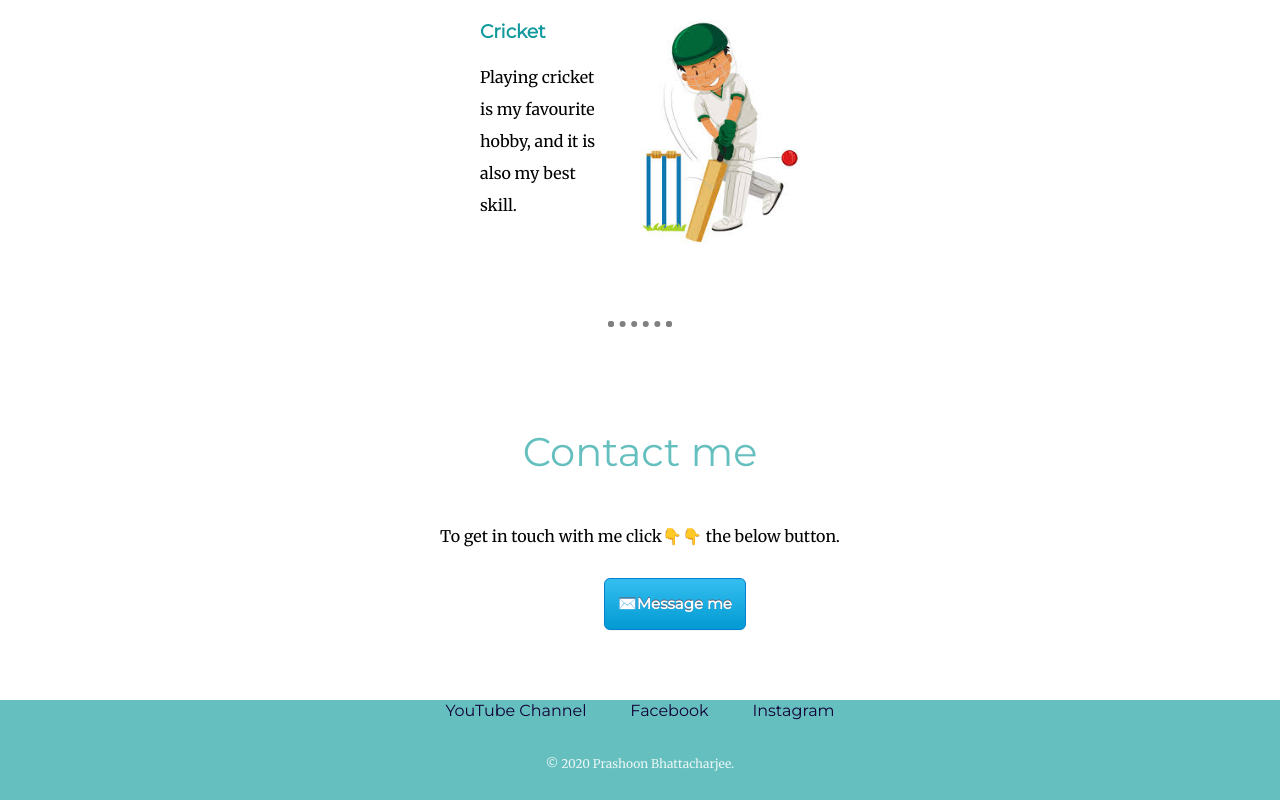
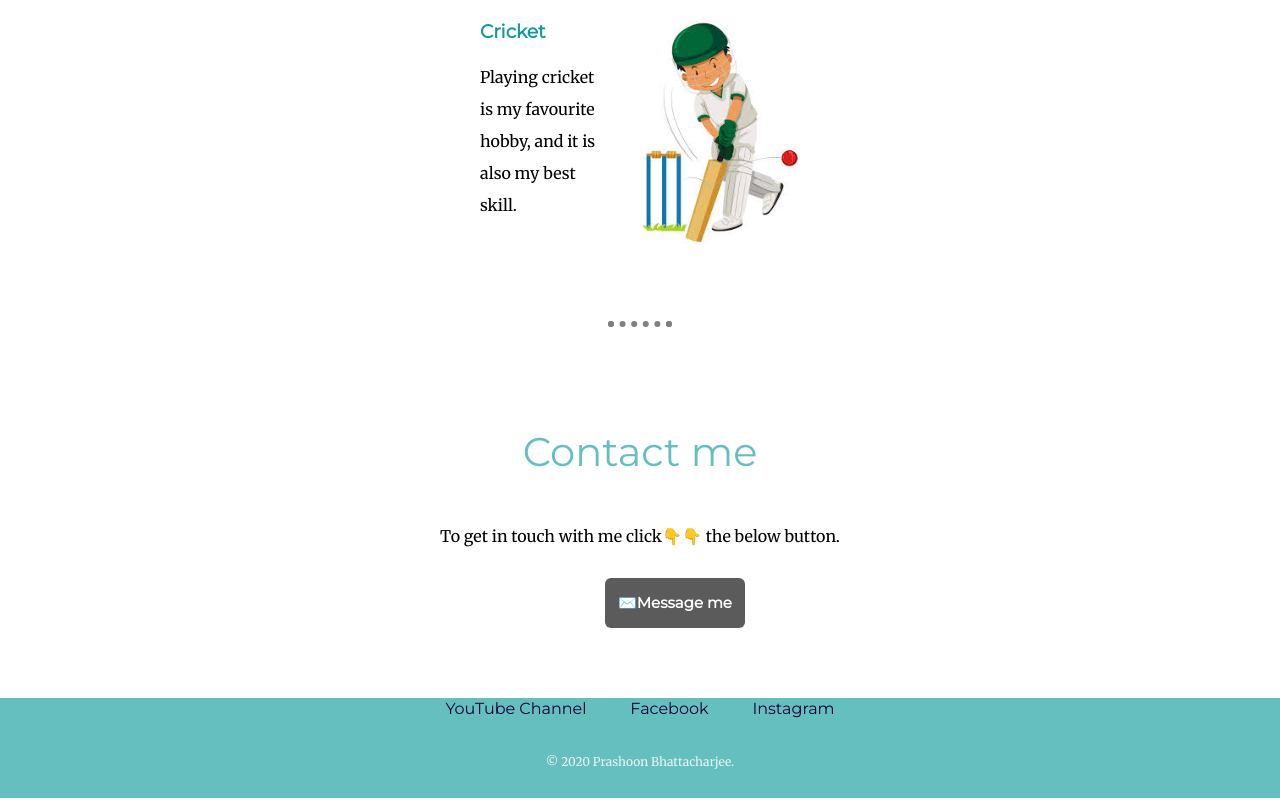
Before and after one commit to Prashoon123/Mywebsite, a plain HTML site: page index.html in a window 1280 px wide. Shown: the part 1807-2607 px from the top of the page. Drawn offline with Linux system fonts and the light colour scheme.

Commit message:
Add files via upload

```diff
--- a/css/styles.css
+++ b/css/styles.css
@@ -9,7 +9,7 @@ hr {
   border: dotted grey 6px;
   border-bottom: none;
   width: 4%;
-margin: 100px auto;
+  margin: 100px auto;
 }
 
 .intro {
@@ -119,27 +119,9 @@ a:hover {
 .classname {
   margin-left: 90px;
   margin-bottom: 70px;
-	-moz-box-shadow: 0px 1px 0px 0px #f0f7fa;
-	-webkit-box-shadow: 0px 1px 0px 0px #f0f7fa;
-	box-shadow: 0px 1px 0px 0px #f0f7fa;
-	background:-webkit-gradient( linear, left top, left bottom, color-stop(0.05, #33bdef), color-stop(1, #019ad2) );
-	background:-moz-linear-gradient( center top, #33bdef 5%, #019ad2 100% );
-	filter:progid:DXImageTransform.Microsoft.gradient(startColorstr='#33bdef', endColorstr='#019ad2');
-	background-color:#33bdef;
-	-webkit-border-top-left-radius:6px;
-	-moz-border-radius-topleft:6px;
-	border-top-left-radius:6px;
-	-webkit-border-top-right-radius:6px;
-	-moz-border-radius-topright:6px;
-	border-top-right-radius:6px;
-	-webkit-border-bottom-right-radius:6px;
-	-moz-border-radius-bottomright:6px;
-	border-bottom-right-radius:6px;
-	-webkit-border-bottom-left-radius:6px;
-	-moz-border-radius-bottomleft:6px;
-	border-bottom-left-radius:6px;
+	background-color: rgba(51,51,51,.8);
+	border-radius:6px;
 text-indent:0;
-	border:1px solid #057fd0;
 	display:inline-block;
 	color:#ffffff;
   font-family: 'Montserrat', sans-serif;
@@ -149,21 +131,13 @@ text-indent:0;
 height:50px;
 	line-height:50px;
 width:140px;
-	text-decoration:none;
-	text-align:center;
-	text-shadow:0px -1px 0px #5b6178;
-}.classname:hover {
-	background:-webkit-gradient( linear, left top, left bottom, color-stop(0.05, #019ad2), color-stop(1, #33bdef) );
-	background:-moz-linear-gradient( center top, #019ad2 5%, #33bdef 100% );
-	filter:progid:DXImageTransform.Microsoft.gradient(startColorstr='#019ad2', endColorstr='#33bdef');
-	background-color:#019ad2;
-}.classname:active {
-	position:relative;
-	top:1px;
+transition: ease-in 0.5s;
+
 }
 
 .classname:hover {
-color: #162447;
+  background-color: rgb(27, 27, 27);
+  color: #fff;
 }
 
 .copyright {
--- a/index.html
+++ b/index.html
@@ -6,7 +6,7 @@
   <title>Prashoon Bhattacharjee</title>
 <meta name="google-site-verification" content="NBeK5Jq-NlTXJobjUgi36OFTzAUNaqkRgKB5ZhF3RRo" />
   <link rel="stylesheet" href="css/styles.css">
-  <link rel="icon" href="favicon (1).ico">
+  <link rel="icon" href="favicon.ico">
   <link href="https://fonts.googleapis.com/css?family=Merriweather|Montserrat|Sacramento&display=swap" rel="stylesheet">
 </head>
 
@@ -67,9 +67,9 @@
 
 
   <div class="bottom-container">
-    <a class="footer-link" href="https://www.youtube.com/channel/UCZ7HoEe5fKTBFDVjoRF-hpA?view_as=NEWVISITOR">YouTube Channel</a>
-<a class="footer-link" href="https://www.facebook.com/prashoon.bhattacharjee">Facebook</a>
-<a class="footer-link" href="https://www.instagram.com/prashoon23/?hl=en">Instagram</a>
+    <a class="footer-link" href="https://www.youtube.com/channel/UCZ7HoEe5fKTBFDVjoRF-hpA?view_as=NEWVISITOR" target="_blank">YouTube Channel</a>
+<a class="footer-link" href="https://www.facebook.com/prashoon.bhattacharjee" target="_blank">Facebook</a>
+<a class="footer-link" href="https://www.instagram.com/prashoon23/?hl=en" target="_blank">Instagram</a>
     <p class="copyright">© 2020 Prashoon Bhattacharjee.</p>
   </div>
 </div>
```
Also changed, not shown: favicon.ico (added).
